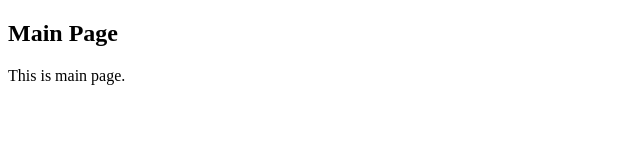
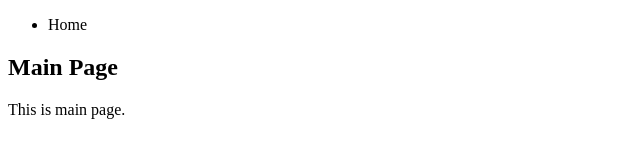
Before and after one commit to jaehafe/branch-practice, a plain HTML site: page index.html in a window 1280 px wide. Shown: the whole page, without its empty margins (0-640 px from the left). Drawn offline with Linux system fonts and the light colour scheme.

Commit message:
feat: Add nav feature
<li>: Home

```diff
--- a/index.html
+++ b/index.html
@@ -6,7 +6,15 @@
     <meta charset="UTF-8" />
     <title>main 브랜치에서 main page</title>
   </head>
+
   <body>
+    <header>
+      <nav>
+        <ul>
+          <li>Home</li>
+        </ul>
+      </nav>
+    </header>
     <main class="main-wrapper">
       <article>
         <h1>Main Page</h1>
```
